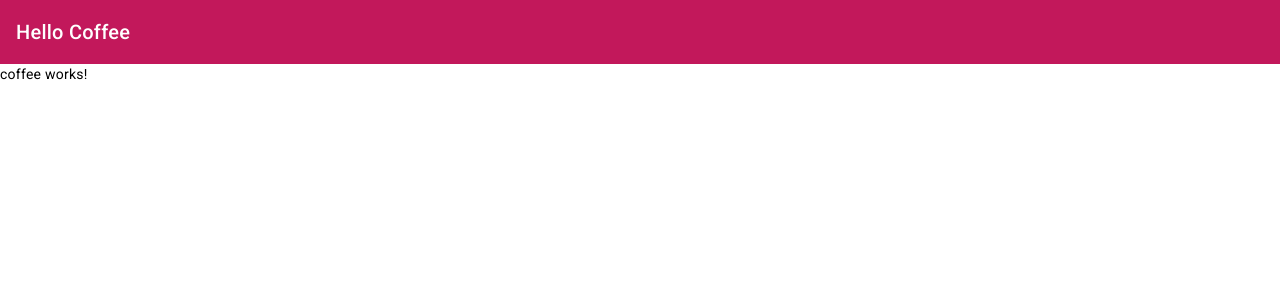
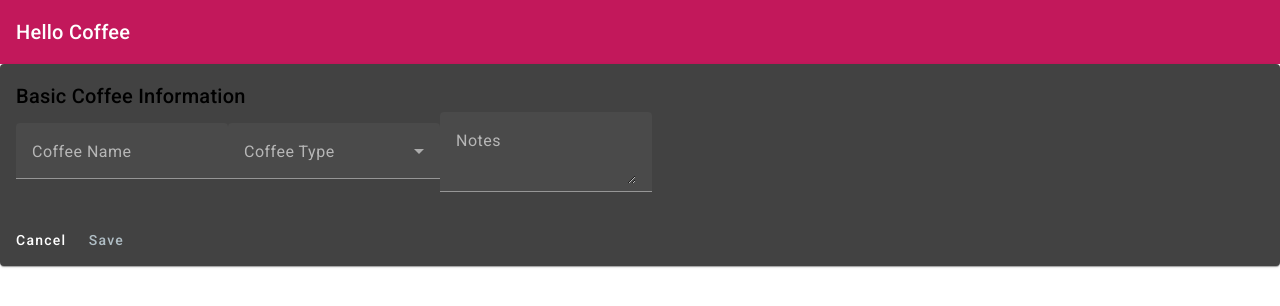
Before and after one commit to TakeFives/angular-pwa-coffee, an Angular app: page /coffee in a window 1280 px wide. Shown: the top 306 px of the page. Built offline with nearby package versions, Linux system fonts and the light colour scheme.

Commit message:
feat: add content for coffee conponent

```diff
--- a/src/app/coffee/coffee.component.html
+++ b/src/app/coffee/coffee.component.html
@@ -1 +1,36 @@
-<p>coffee works!</p>
+<mat-card>
+
+    <mat-card-header>
+      <mat-card-title>
+        Basic Coffee Information
+      </mat-card-title>
+    </mat-card-header>
+
+    <mat-card-content>
+      <mat-form-field>
+        <mat-label>Coffee Name</mat-label>
+        <input matInput name="name" [(ngModel)]="coffee.name">
+      </mat-form-field>
+
+      <mat-form-field>
+        <mat-label>Coffee Type</mat-label>
+        <mat-select name="type" [(ngModel)]="coffee.type">
+          <mat-option *ngFor="let type of types" [value]="type">
+            {{ type }}
+          </mat-option>
+        </mat-select>
+      </mat-form-field>
+
+      <mat-form-field>
+        <mat-label>Notes</mat-label>
+        <textarea matInput name="notes" [(ngModel)]="coffee.notes">
+      </textarea>
+      </mat-form-field>
+    </mat-card-content>
+
+    <mat-card-actions>
+      <button mat-button (click)="cancel()">Cancel</button>
+      <button mat-button color="accent" (click)="save()">Save</button>
+    </mat-card-actions>
+
+  </mat-card>
--- a/src/app/coffee/coffee.component.ts
+++ b/src/app/coffee/coffee.component.ts
@@ -1,4 +1,5 @@
 import { Component } from '@angular/core';
+import { Coffee } from '../logic/Coffee';
 
 @Component({
   selector: 'app-coffee',
@@ -7,4 +8,21 @@ import { Component } from '@angular/core';
 })
 export class CoffeeComponent {
 
+    coffee = new Coffee();
+    types = [
+      'Espresso',
+      'Latte',
+      'Cappuccino',
+      'Americano',
+      'Mocha',
+      'Macchiato',
+      'Affogato',
+      'Flat White',
+      'Irish Coffee',
+      'Turkish Coffee'
+  ];
+
+    cancel(){}
+
+    save(){}
 }
--- a/src/app/data.service.ts
+++ b/src/app/data.service.ts
@@ -11,16 +11,16 @@ export class DataService {
 
   getList(callback: Function){
     const list = [
-      new Coffee('Espresso', 'Coffee House A', new PlaceLocation('123 Main St', 'New York')),
-      new Coffee('Latte', 'Cafe B', new PlaceLocation('456 Elm St', 'Los Angeles')),
-      new Coffee('Cappuccino', 'Java Junction', new PlaceLocation('789 Oak St', 'Chicago')),
-      new Coffee('Americano', 'Mocha Madness', new PlaceLocation('101 Pine St', 'San Francisco')),
-      new Coffee('Mocha', 'Bean Bar', new PlaceLocation('202 Maple St', 'Seattle')),
-      new Coffee('Macchiato', 'Brew Bistro', new PlaceLocation('303 Cedar St', 'Boston')),
-      new Coffee('Affogato', 'Sugar & Spice', new PlaceLocation('404 Birch St', 'Miami')),
-      new Coffee('Flat White', 'Creamy Cafe', new PlaceLocation('505 Walnut St', 'Houston')),
-      new Coffee('Irish Coffee', 'Shamrock Roasters', new PlaceLocation('606 Spruce St', 'Philadelphia')),
-      new Coffee('Turkish Coffee', 'Bosphorus Brews', new PlaceLocation('707 Cherry St', 'Atlanta'))
+      new Coffee('1','Espresso', 'Coffee House A', new PlaceLocation('123 Main St', 'New York')),
+      new Coffee('2','Latte', 'Cafe B', new PlaceLocation('456 Elm St', 'Los Angeles')),
+      new Coffee('3', 'Cappuccino', 'Java Junction', new PlaceLocation('789 Oak St', 'Chicago')),
+      new Coffee('4', 'Americano', 'Mocha Madness', new PlaceLocation('101 Pine St', 'San Francisco')),
+      new Coffee('5', 'Mocha', 'Bean Bar', new PlaceLocation('202 Maple St', 'Seattle')),
+      new Coffee('6', 'Macchiato', 'Brew Bistro', new PlaceLocation('303 Cedar St', 'Boston')),
+      new Coffee('7', 'Affogato', 'Sugar & Spice', new PlaceLocation('404 Birch St', 'Miami')),
+      new Coffee('8', 'Flat White', 'Creamy Cafe', new PlaceLocation('505 Walnut St', 'Houston')),
+      new Coffee('9', 'Irish Coffee', 'Shamrock Roasters', new PlaceLocation('606 Spruce St', 'Philadelphia')),
+      new Coffee('10', 'Turkish Coffee', 'Bosphorus Brews', new PlaceLocation('707 Cherry St', 'Atlanta'))
   ];
   callback(list);
   }
--- a/src/app/list/list.component.css
+++ b/src/app/list/list.component.css
@@ -0,0 +1,5 @@
+#buttonCreate {
+    position: fixed;
+    bottom: 20px;
+    right: 20px;
+}
--- a/src/app/list/list.component.html
+++ b/src/app/list/list.component.html
@@ -6,6 +6,8 @@
     <mat-card-actions>
         <button mat-button><mat-icon>map</mat-icon> Map</button>
         <button mat-button><mat-icon>share</mat-icon> Share</button>
-        <button mat-button><mat-icon>arrow_forward</mat-icon> Details</button>
+        <button mat-button (click)="goDetails(coffee)"><mat-icon>arrow_forward</mat-icon> Details</button>
     </mat-card-actions>
 </mat-card>
+
+<a id="buttonCreate" mat-fab routerLink="/coffee"><mat-icon>add</mat-icon></a>
--- a/src/app/list/list.component.ts
+++ b/src/app/list/list.component.ts
@@ -1,6 +1,7 @@
 import { Component } from '@angular/core';
 import { DataService } from '../data.service';
 import { Coffee } from '../logic/Coffee';
+import { Router } from '@angular/router';
 
 @Component({
   selector: 'app-list',
@@ -11,8 +12,13 @@ export class ListComponent {
     list:  Coffee[] = [];
 
     constructor(
-      private data:  DataService
+      private data:DataService,
+      private router:Router,
     ){}
+
+    goDetails(coffee:Coffee){
+      this.router.navigate(['/coffee', coffee.id])
+    }
 
     ngOnInit(){
       this.data.getList((list: Coffee[]) => {
--- a/src/app/logic/Coffee.ts
+++ b/src/app/logic/Coffee.ts
@@ -9,6 +9,7 @@ export class Coffee {
     tastingRating!: TastingRating | null;
 
     constructor (
+        public id: string |  null = null,
         public name: string = '',
         public place: string = '',
         public location:  PlaceLocation | null = null,
```
Also changed, not shown: src/app/app.module.ts (+12 -3 lines).
